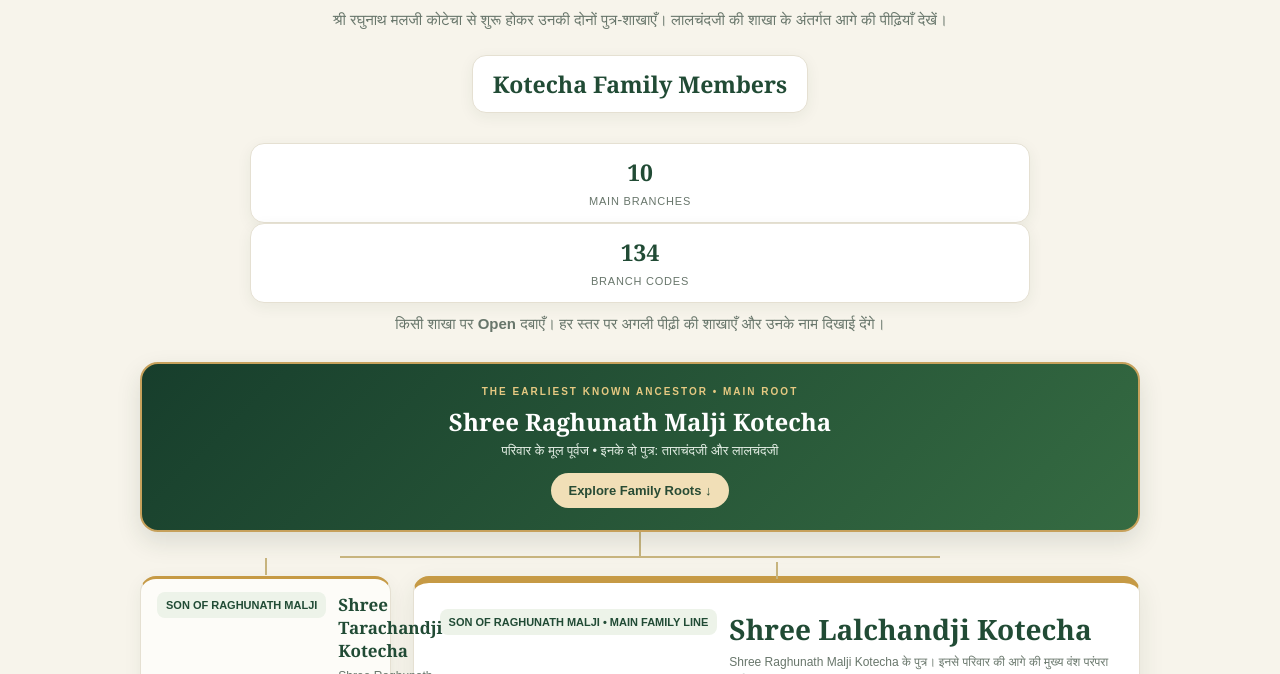
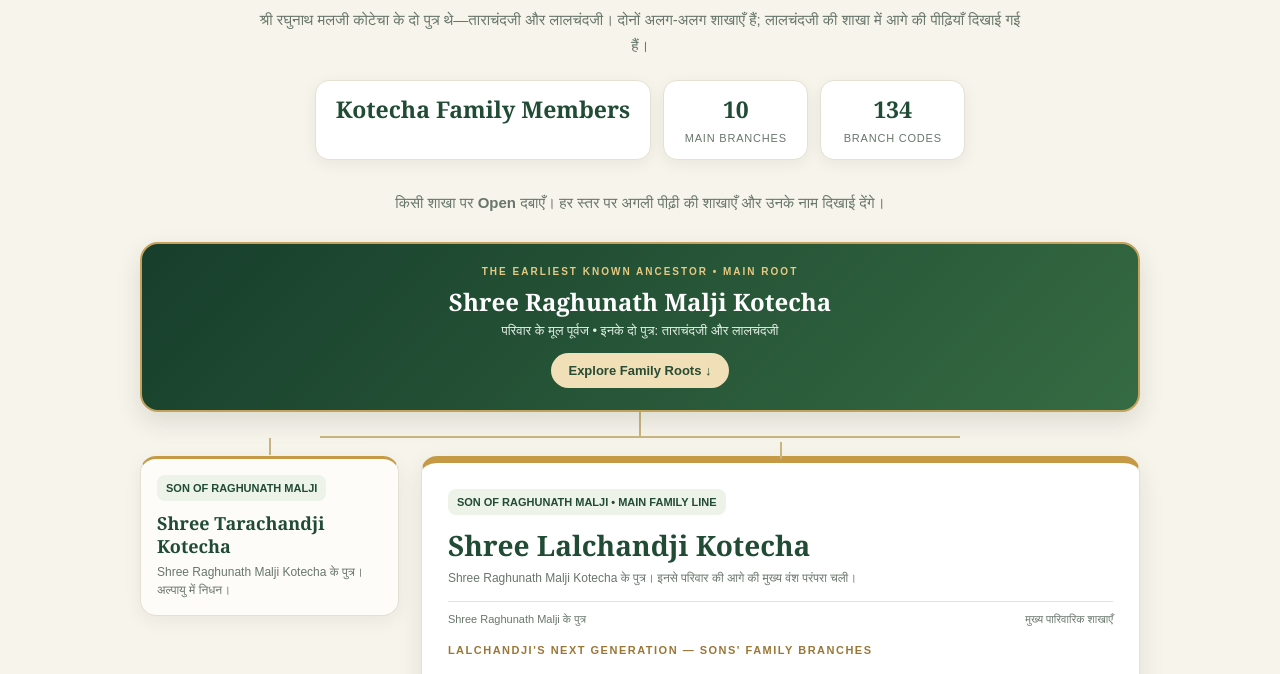
Before and after one commit to ourfamilyheritage/our_family_heritage, a plain HTML site: page branches.html in a window 1280 px wide. Shown: the part 306-980 px from the top of the page. Drawn offline with Linux system fonts and the light colour scheme.

Commit message:
Update styles and content in branches.html

```diff
--- a/branches.html
+++ b/branches.html
@@ -23,14 +23,18 @@ h1{font-size:clamp(28px,4vw,40px);color:var(--forest);margin:10px 0}.intro p{fon
 .root-actions{margin-top:14px}button{cursor:pointer;border:0;font:600 13px Arial,sans-serif}
 .root-toggle,.toggle{border-radius:22px;padding:10px 17px;background:#f1dfb7;color:#284b34;margin-top:14px}.root-toggle:hover,.toggle:hover{background:#fff}
 .connector{width:2px;height:24px;background:#c7b47e;margin:0 auto}
-.root-children{display:grid;grid-template-columns:minmax(210px,.62fr) minmax(0,1.8fr);align-items:start;gap:22px;position:relative;padding-top:20px}
-.root-children:before{content:"";position:absolute;top:0;left:20%;right:20%;height:2px;background:#c7b47e}
-.root-branch{background:#fff;border:1px solid var(--line);border-top:4px solid var(--gold);border-radius:16px;padding:22px;box-shadow:0 5px 18px #203b2510;position:relative;width:100%}
+.root-children{display:grid;grid-template-columns:minmax(220px,.72fr) minmax(0,2fr);align-items:start;gap:22px;position:relative;padding-top:20px}
+.root-children:before{content:"";position:absolute;top:0;left:18%;right:18%;height:2px;background:#c7b47e}
+.root-branch{background:#fff;border:1px solid var(--line);border-top:4px solid var(--gold);border-radius:16px;padding:22px;box-shadow:0 5px 18px #203b2510;position:relative;width:100%;min-width:0}
 .root-branch:before{content:"";position:absolute;width:2px;height:17px;background:#c7b47e;top:-21px;left:50%}
-.tarachandji-branch{grid-column:1;grid-row:1;width:100%;padding:13px 16px;background:#fdfcf8;border-top-width:3px}
-.tarachandji-branch .branch-heading h3{font-size:17px}
-.tarachandji-branch .branch-meta{margin-top:8px;padding-top:7px}
+.tarachandji-branch{grid-column:1;grid-row:1;width:100%;padding:16px;background:#fdfcf8;border-top-width:3px}
+.tarachandji-branch .branch-heading{display:block}
+.tarachandji-branch .branch-heading .badge{display:inline-block;margin-bottom:10px;white-space:normal}
+.tarachandji-branch .branch-heading h3{font-size:18px;line-height:1.3}
+.tarachandji-branch .branch-meta{margin-top:10px;padding-top:8px}
 .lalchandji-branch{grid-column:2;grid-row:1;width:100%;padding:26px;border-top-width:7px;box-shadow:0 9px 26px #203b2518}
+.lalchandji-branch .branch-heading{display:block}
+.lalchandji-branch .branch-heading .badge{display:inline-block;margin-bottom:10px;white-space:normal}
 .lalchandji-branch .branch-heading h3{font-size:clamp(22px,3vw,28px)}
 .branch-heading{display:flex;gap:12px;align-items:flex-start}.badge{flex:none;background:#edf3e9;color:var(--forest);font:700 11px Arial,sans-serif;padding:7px 9px;border-radius:8px}
 .branch-heading h3{font-size:19px;margin:1px 0 5px;color:var(--forest)}.branch-heading p{font:12px/1.5 Arial,sans-serif;color:var(--muted);margin:0}
@@ -48,7 +52,7 @@ h1{font-size:clamp(28px,4vw,40px);color:var(--forest);margin:10px 0}.intro p{fon
 .group-label{font:700 11px Arial,sans-serif;letter-spacing:1.5px;text-transform:uppercase;color:#9a7739;margin:18px 0 10px}
 .daughters{border-top:1px dashed #e1d8c4;margin-top:18px;padding-top:15px}
 footer{background:#244d30;color:#e5eadf;text-align:center;padding:20px;font:12px Arial,sans-serif}
-@media(max-width:650px){.root-children{grid-template-columns:1fr;gap:18px;padding-top:0}.root-children:before,.root-branch:before{display:none}.root-branch{padding:15px}.lalchandji-branch{grid-column:1;grid-row:1;padding:17px}.tarachandji-branch{grid-column:1;grid-row:2;width:100%}main{margin-top:22px}.stat{min-width:105px;padding:10px 13px}}
+@media(max-width:650px){.root-children{grid-template-columns:1fr;gap:18px;padding-top:0}.root-children:before,.root-branch:before{display:none}.root-branch{padding:15px}.tarachandji-branch{grid-column:1;grid-row:1;width:100%}.lalchandji-branch{grid-column:1;grid-row:2;padding:17px}main{margin-top:22px}.stat{min-width:105px;padding:10px 13px}.branch-heading{display:block}.branch-heading .badge{display:inline-block;margin-bottom:10px;white-space:normal}}
 </style>
 </head>
 <body>
@@ -60,10 +64,12 @@ footer{background:#244d30;color:#e5eadf;text-align:center;padding:20px;font:12px
 <section class="intro">
 <div class="eyebrow">Our roots • Our generations • Our legacy</div>
 <h1>The Kotecha Family Branches</h1>
-<p>श्री रघुनाथ मलजी कोटेचा से शुरू होकर उनकी दोनों पुत्र-शाखाएँ। लालचंदजी की शाखा के अंतर्गत आगे की पीढ़ियाँ देखें।</p>
-<div class="stats"><div class="stat family-label"><strong>Kotecha Family Members</strong></div></div>
+<p>श्री रघुनाथ मलजी कोटेचा के दो पुत्र थे—ताराचंदजी और लालचंदजी। दोनों अलग-अलग शाखाएँ हैं; लालचंदजी की शाखा में आगे की पीढ़ियाँ दिखाई गई हैं।</p>
+<div class="stats">
+<div class="stat family-label"><strong>Kotecha Family Members</strong></div>
 <div class="stat"><strong>10</strong><span>Main branches</span></div>
 <div class="stat"><strong>134</strong><span>Branch codes</span></div>
+</div>
 </div>
 <p class="legend">किसी शाखा पर <b>Open</b> दबाएँ। हर स्तर पर अगली पीढ़ी की शाखाएँ और उनके नाम दिखाई देंगे।</p>
 </section>
@@ -74,7 +80,7 @@ footer{background:#244d30;color:#e5eadf;text-align:center;padding:20px;font:12px
 <section class="root-branch lalchandji-branch">
 <div class="branch-heading"><span class="badge">SON OF RAGHUNATH MALJI • MAIN FAMILY LINE</span><div><h3>Shree Lalchandji Kotecha</h3><p>Shree Raghunath Malji Kotecha के पुत्र। इनसे परिवार की आगे की मुख्य वंश परंपरा चली।</p></div></div>
 <div class="branch-meta"><span>Shree Raghunath Malji के पुत्र</span><span>मुख्य पारिवारिक शाखाएँ</span></div>
-<div class="group-label">Sons' Family Branches</div><div id="sonsTree" class="children"></div>
+<div class="group-label">Lalchandji's Next Generation — Sons' Family Branches</div><div id="sonsTree" class="children"></div>
 <div class="daughters"><div class="group-label">Daughters' Family Connections</div><div id="daughtersTree" class="children"></div></div>
 </section>
 <section class="root-branch tarachandji-branch">
@@ -106,11 +112,4 @@ function makeCard(item,level=1){
    const btn=document.createElement("button");btn.className="toggle";btn.textContent="Open "+kids.length+" child branch"+(kids.length===1?"":"es")+" ↓";
    const wrap=document.createElement("div");wrap.className="children";wrap.hidden=true;
    kids.forEach(k=>wrap.append(makeCard(k,level+1)));
-   btn.addEventListener("click",()=>{wrap.hidden=!wrap.hidden;btn.textContent=wrap.hidden?"Open "+kids.length+" child branch"+(kids.length===1?"":"es")+" ↓":"Close child branches ↑"});
-   card.append(btn,wrap);
- }
- return card;
-}
-function escapeHtml(s){return String(s).replace(/[&<>"']/g,c=>({"&":"&amp;","<":"&lt;",">":"&gt;",'"':"&quot;","'":"&#39;"}[c]));}
-directMain(["B001","B002","B003","B004","B005"]).forEach(x=>document.getElementById("sonsTree").append(makeCard(x)));
-directMain(["B006","B007","B008","B0
+   btn.addEventL
```
